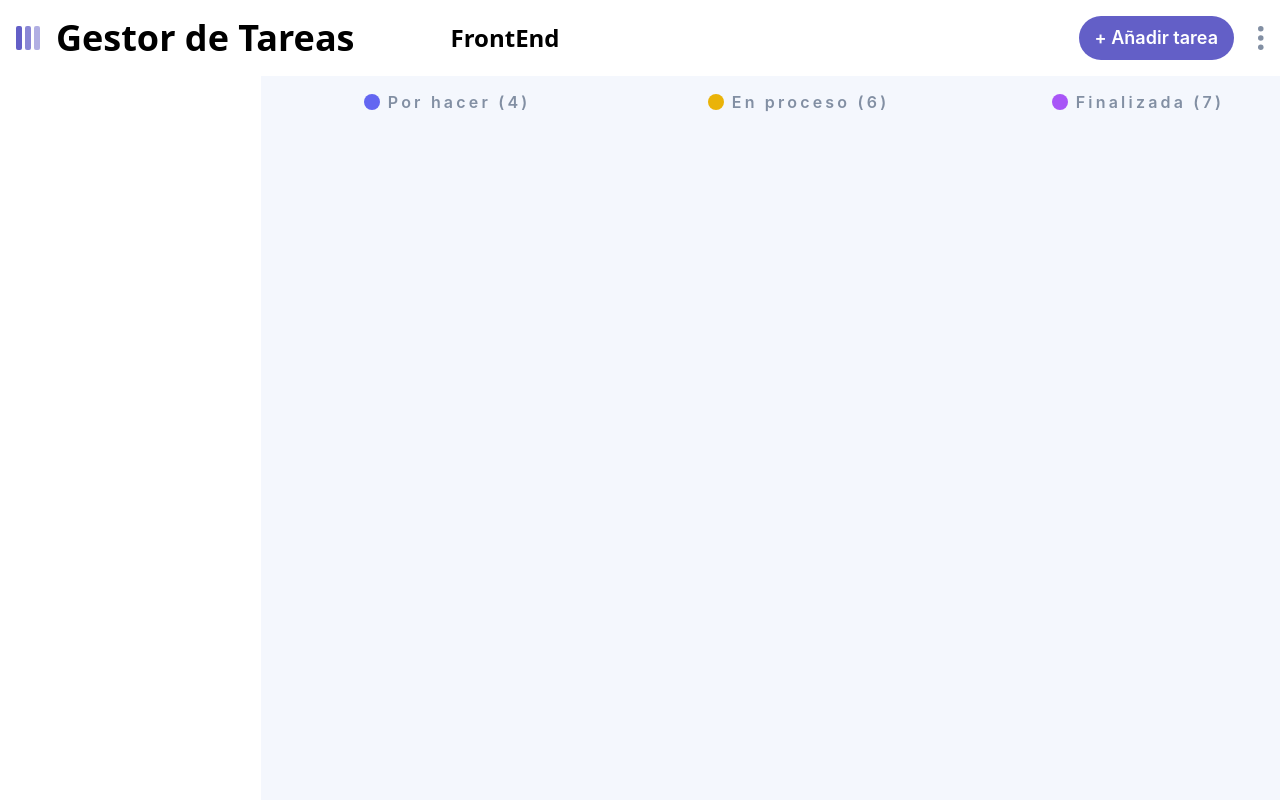
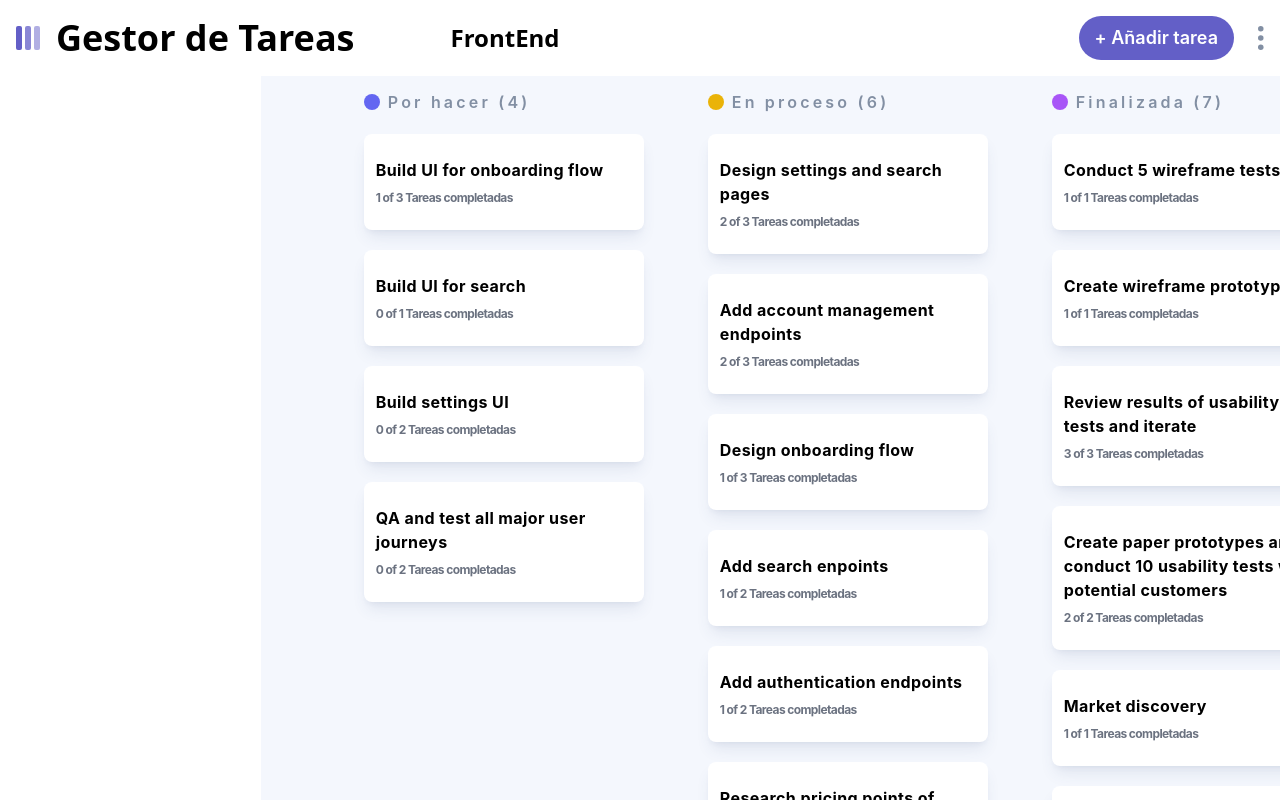
Before and after one commit to Alexm0u/pt-kanban, a React (Vite) app: page / in a window 1280 px wide. Built offline with nearby package versions, Linux system fonts and the light colour scheme.

Commit message:
Task page done, starting with task modal

```diff
--- a/src/components/Column.jsx
+++ b/src/components/Column.jsx
@@ -1,6 +1,7 @@
 import { shuffle } from "lodash";
 import React, { useEffect, useState } from 'react';
 import { useDispatch, useSelector } from 'react-redux';
+import Task from "./Task";
 
 function Column({colIndex}) {
 
@@ -33,6 +34,9 @@ useEffect(()=> {
             <div className={`rounded-full w-4 h-4 ${color}`}/>
             {col.name} ({col.tasks.length})
         </p>
+        {col.tasks.map((task, index)=>(
+          <Task Key = {index} taskIndex = {index} colIndex = {colIndex}/>
+        ))}
     </div>
   )
 }
--- /dev/null
+++ b/src/components/Task.jsx
@@ -0,0 +1,47 @@
+import React, { useState } from 'react'
+import { useSelector } from 'react-redux'
+import TaskModal from '../modals/TaskModal';
+
+function Task({taskIndex, colIndex}) {
+
+    const boards = useSelector((state) => state.boards);
+    const board = boards.find((board) => board.isActive === true);
+    const columns = board.columns;
+    const col = columns.find((col, i) => i === colIndex);
+    const task = col.tasks.find((task, i) => i === taskIndex);
+    const [isTaskModalOpen, setIsTaskModalOpen] = useState(false);
+
+    let completed = 0
+    let subtasks = task.subtasks
+    subtasks.forEach((subtask) => {
+        if (subtask.isCompleted) {
+            completed++}
+
+        }
+    );
+
+  return (
+    <div>
+        <div
+        onClick={() => {
+            setIsTaskModalOpen(true);
+          }}
+        className="w-[280px] first:my-5 rounded-lg  bg-white  dark:bg-[#2b2c37] shadow-[#364e7e1a]
+        py-6 px-3 shadow-lg hover:text-[#635fc7] dark:text-white dark:hover:text-[#635fc7] cursor-pointer ">
+            <p className=" font-bold tracking-wide ">{task.title}</p>
+            <p className=" font-bold text-xs tracking-tighter mt-2 text-gray-500">
+          {completed} of {subtasks.length} Tareas completadas
+        </p>
+        </div>
+        {isTaskModalOpen && (
+        <TaskModal
+          colIndex={colIndex}
+          taskIndex={taskIndex}
+          setIsTaskModalOpen={setIsTaskModalOpen}
+        />
+      )}
+    </div>
+  )
+}
+
+export default Task
--- /dev/null
+++ b/src/modals/TaskModal.jsx
@@ -0,0 +1,9 @@
+import React from 'react'
+
+function TaskModal() {
+  return (
+    <div>TaskModal</div>
+  )
+}
+
+export default TaskModal
```
